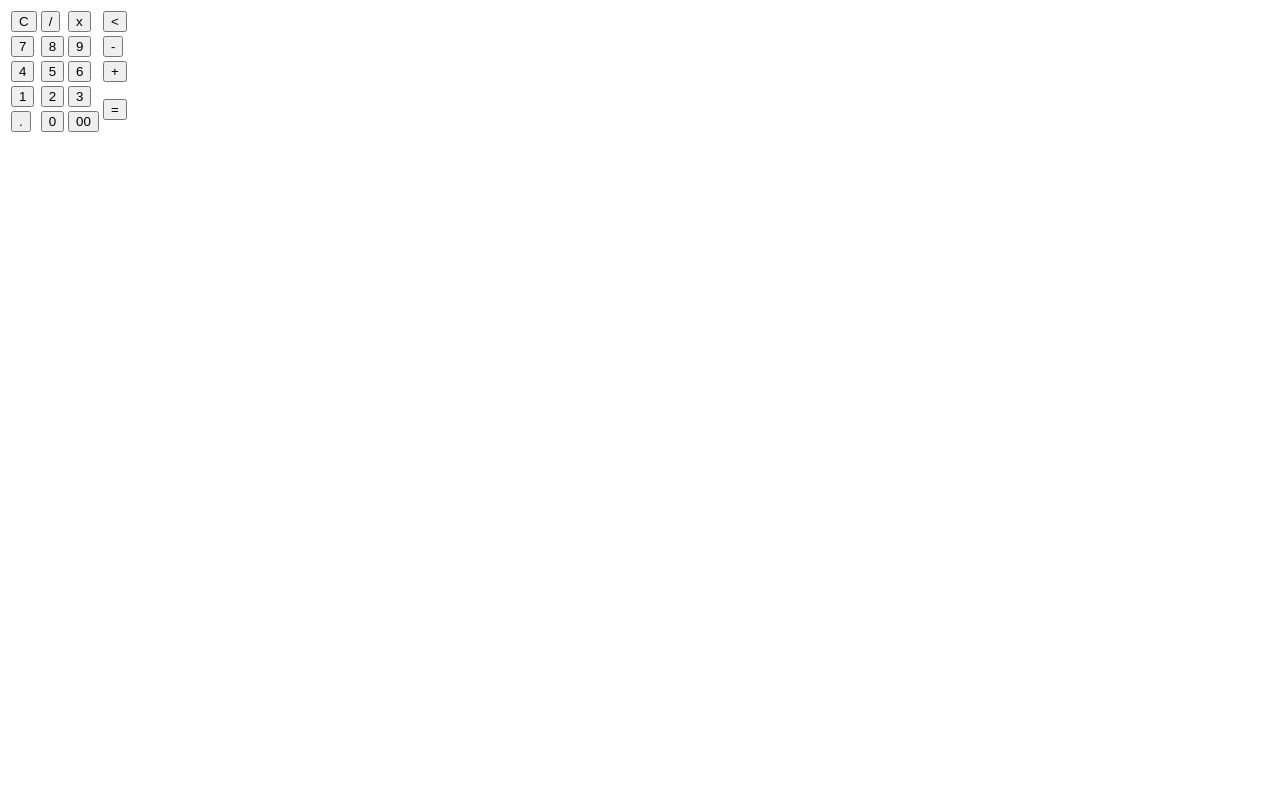
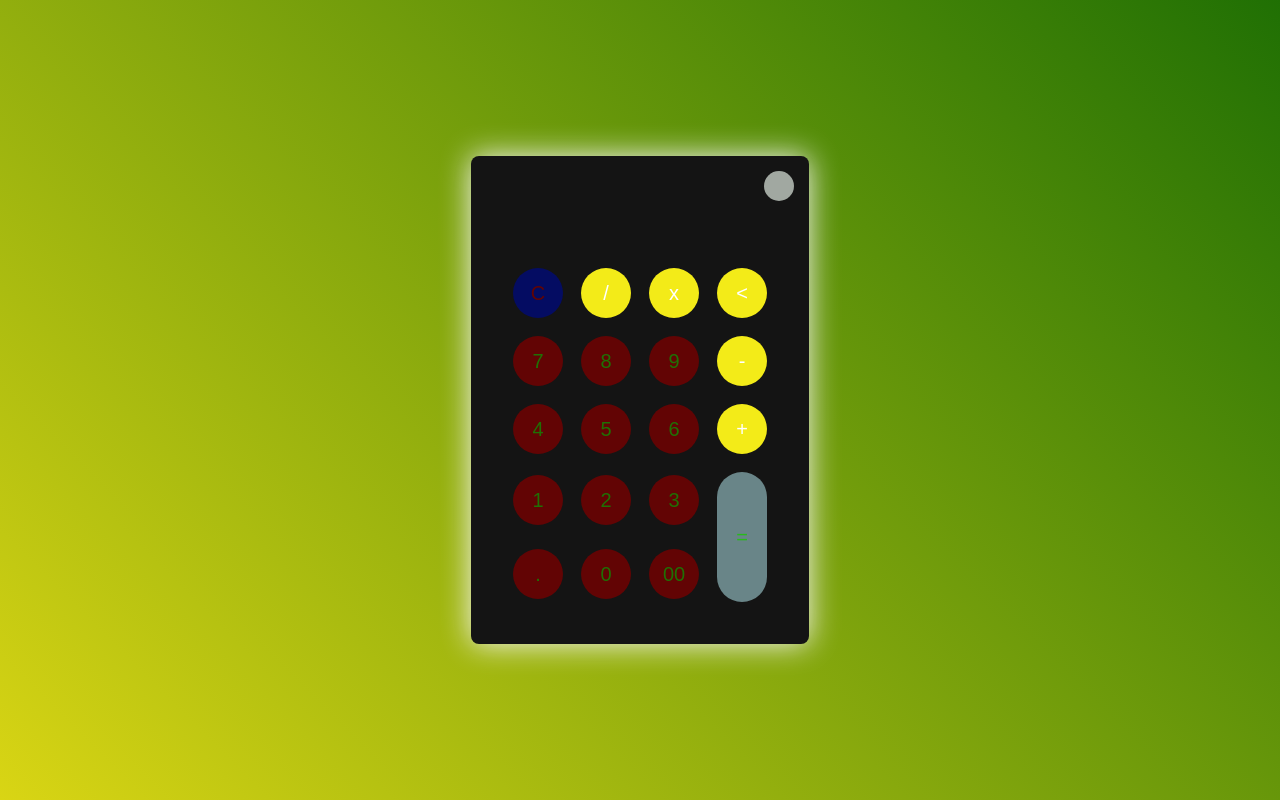
Before and after one commit to Urbina2082/proyects_Js, a plain HTML site: page index.html in a window 1280 px wide. Drawn offline with Linux system fonts and the light colour scheme.

Commit message:
calculadora terminada

```diff
--- a/app.js
+++ b/app.js
@@ -7,7 +7,27 @@ buttons.forEach((item) => {
       display.innerText = "";
     } else if (item.id == "back-space") {
       let string = display.innerText.toString();
-      display.innerText = string.substr(0,string.length-1);
+      display.innerText = string.substr(0, string.length - 1);
+    } else if (display.innerText != "" && item.id == "equal") {
+      display.innerText = eval(display.innerText);
+    } else if (display.innerText == "" && item.id == "equal") {
+      display.innerText = "Null";
+
+      setTimeout(() => (display.innerText = ""), 2000);
+    } else {
+      display.innerText += item.id;
     }
   };
 });
+
+const theme_toggle = document.querySelector(".theme-toggler");
+const calculator = document.querySelector(".calculaitor");
+
+
+let isdark = true;
+
+theme_toggle.onclick = () => {
+  calculator.classList.toggle("dark");
+  theme_toggle, classList.toggle("active");
+  isdark = !isdark;
+};
--- a/index.html
+++ b/index.html
@@ -27,33 +27,33 @@
             </tr>
 
             <tr>
-                    <td><button class="btn-operator" id="7">7</button></td>
-                    <td><button class="btn-operator" id="8">8</button></td>
-                    <td><button class="btn-operator" id="9">9</button></td>
+              <td><button class="btn-number" id="7">7</button></td>
+              <td><button class="btn-number" id="8">8</button></td>
+              <td><button class="btn-number" id="9">9</button></td>
               <td><button class="btn-operator" id="-">-</button></td>
             </tr>
 
             <tr>
-                    <td><button class="btn-operator" id="4">4</button></td>
-                    <td><button class="btn-operator" id="5">5</button></td>
-                    <td><button class="btn-operator" id="6">6</button></td>
+              <td><button class="btn-number" id="4">4</button></td>
+              <td><button class="btn-number" id="5">5</button></td>
+              <td><button class="btn-number" id="6">6</button></td>
               <td><button class="btn-operator" id="+">+</button></td>
             </tr>
 
             <tr>
-                    <td><button class="btn-operator" id="1">1</button></td>
-                    <td><button class="btn-operator" id="2">2</button></td>
-                    <td><button class="btn-operator" id="3">3</button></td>
-                    <td rowspan="2"><button class="btn-operator" id="=">=</button></td>
+              <td><button class="btn-number" id="1">1</button></td>
+              <td><button class="btn-number" id="2">2</button></td>
+              <td><button class="btn-number" id="3">3</button></td>
+              <td rowspan="2">
+                <button class="btn-equal" id="equal">=</button>
+              </td>
             </tr>
 
             <tr>
-                    <td><button class="btn-operator" id=".">.</button></td>
-                    <td><button class="btn-operator" id="0">0</button></td>
-                    <td><button class="btn-operator" id="00">00</button></td>
-
+              <td><button class="btn-number" id=".">.</button></td>
+              <td><button class="btn-number" id="0">0</button></td>
+              <td><button class="btn-number" id="00">00</button></td>
             </tr>
-
           </table>
         </div>
       </div>
--- a/style.css
+++ b/style.css
@@ -0,0 +1,128 @@
+* {
+  margin: 0px;
+  padding: 0px;
+  box-sizing: border-box;
+  font-family: sans-serif;
+}
+
+body {
+  background: linear-gradient(45deg, #d9d514, #207004);
+}
+
+.container {
+  width: 100%;
+  height: 100vh;
+  display: flex;
+  justify-content: center;
+  align-items: center;
+  flex-wrap: wrap;
+}
+
+.calculaitor {
+  position: relative;
+  height: auto;
+  width: auto;
+  padding: 2rem;
+  border-radius: 0.5rem;
+  box-shadow: 0 0 30px rgb(247, 247, 247);
+  background: #78ead3;
+
+  #display {
+    color: #620404;
+    margin: 0 10px;
+    height: 50px;
+    display: flex;
+    align-items: flex-end;
+    justify-content: flex-end;
+    font-size: 30px;
+    margin-bottom: 20px;
+  }
+
+  button#clear {
+    background-color: #d9d514;
+  }
+
+  .btn-number {
+    background-color: rgb(99, 46, 10);
+    color: antiquewhite;
+  }
+  .btn-operator {
+    background-color: #040c62;
+    color: antiquewhite;
+  }
+
+  .btn-equal {
+    background-color: #3be946;
+    color: antiquewhite;
+  }
+
+  #equal {
+    height: 130px;
+  }
+
+  &.dark {
+    background: #141414;
+
+    #display {
+      color: #3be946;
+    }
+    #clear {
+      color: #620404;
+      background: #040c62;
+    }
+    .btn-number {
+      color: #207004;
+      background: #620404;
+    }
+    .btn-operator {
+      color: #ffffff;
+      background: #f3eb18;
+    }
+    .btn-equal {
+      color: #29ba1c;
+      background: #698588;
+    }
+  }
+}
+
+.theme-toggler {
+  position: absolute;
+  top: 30px;
+  right: 30px;
+  color: #fff;
+  cursor: pointer;
+  z-index: 1;
+  &::before {
+
+    content: '';
+    position: absolute;
+    height: 30px;
+    width: 30px;
+    top: 50%;
+    transform: translate(-50%, -50%);
+    border-radius: 50%;
+    background-color: #a1a8a1;
+    z-index: -1;
+  }
+}
+
+.theme-togger .active {
+  color: #535353;
+  &::before {
+    background-color: #d9d514;
+  }
+}
+
+button {
+  height: 50px;
+  width: 50px;
+  border-radius: 25px;
+  border: 0;
+  margin: 0.5rem;
+  font-size: 20px;
+  cursor: pointer;
+  transition: all 500ms ease;
+  &:hover {
+    transform: scale(1.3);
+  }
+}
```
Lines whose indentation alone changed are shown as unchanged.
